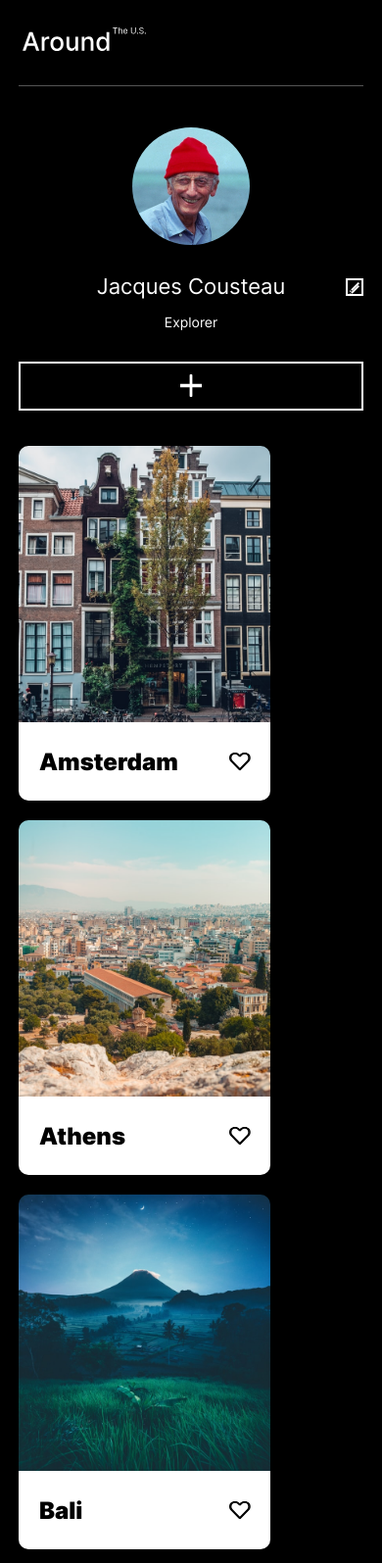
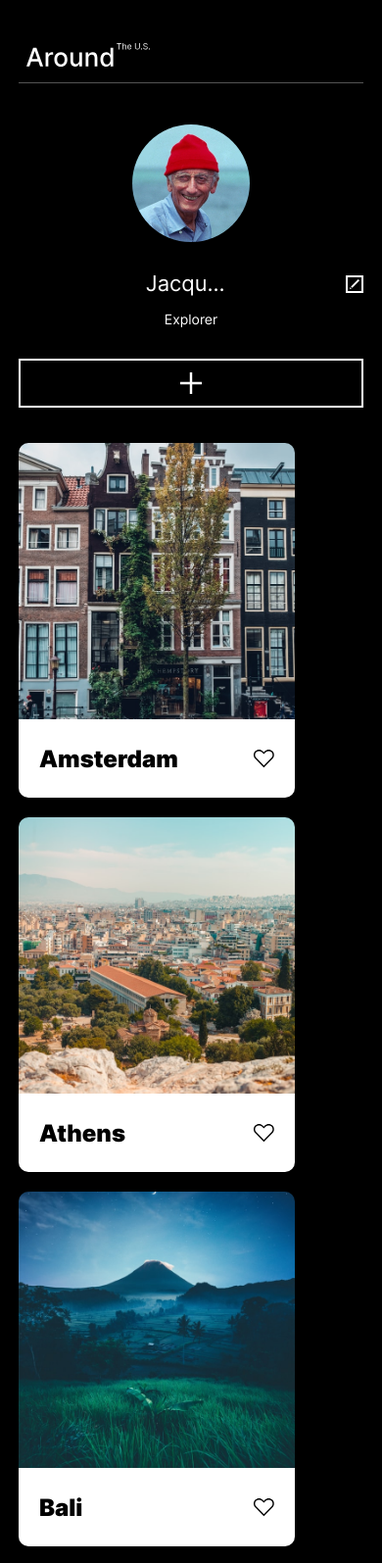
Before and after one commit to William-Schutte/web_project_4, a plain HTML site: page index.html in a window 390 px wide. Shown: the top 1595 px of the page at 98% size. Drawn offline with Linux system fonts and the light colour scheme.

Commit message:
fix: Adjust profile and card element sizing

```diff
--- a/blocks/cards/__container/cards__container.css
+++ b/blocks/cards/__container/cards__container.css
@@ -3,11 +3,11 @@
     padding: 0;
     list-style: none;
     display: grid;
-    grid-template-columns: repeat(3, 1fr);
+    grid-template-columns: repeat(3, 282px);
     gap: 20px 18px;
 }
 
-@media screen and (min-width: 501px) and (max-width: 768px) {
+@media screen and (min-width: 501px) and (max-width: 960px) {
     .cards__container {
         grid-template-columns: repeat(2, 1fr);
     }
@@ -15,6 +15,6 @@
 
 @media screen and (max-width: 500px) {
     .cards__container {
-        grid-template-columns: repeat(1, 1fr);
+        grid-template-columns: repeat(1, minmax(282px, 1fr));
     }
 }
--- a/blocks/header/header.css
+++ b/blocks/header/header.css
@@ -3,10 +3,17 @@
 .header {
     margin: 45px auto 0;
     border-bottom: 1px solid #545454;
+    background-image: url(../../images/header-logo.svg);
+    background-repeat: no-repeat;
+    background-size: 173px;
+    height: 74px;
 }
 
 @media screen and (max-width: 768px) {
     .header {
         margin-top: 28px;
+        height: 56px;
+        background-size: 126px;
+        background-position: 8px;
     }
 }
--- a/blocks/profile/__name/profile__name.css
+++ b/blocks/profile/__name/profile__name.css
@@ -3,19 +3,37 @@
     line-height: 56px;
     font-weight: 500;
     margin: 0 0 16px;
+    max-height: 56px;
+    overflow: hidden;
+    max-width: 380px;
+    white-space: nowrap;
+    text-overflow: ellipsis;
 }
 
 @media screen and (min-width: 601px) and (max-width: 768px) {
     .profile__name {
         font-size: 30px;
         line-height: 56px;
+        max-width: 250px;
     }
 }
 
-@media screen and (max-width: 600px) {
+@media screen and (min-width: 426px) and (max-width: 600px) {
     .profile__name {
         font-size: 22px;
         line-height: 56px;
         margin-bottom: 0;
+        align-self: center;
+        max-width: calc(100% - 60px);
     }
 }
+
+@media screen and (max-width: 425px) {
+    .profile__name {
+        font-size: 22px;
+        line-height: 56px;
+        margin-bottom: 0;
+        align-self: center;
+        max-width: calc(100% - 100px);
+    }
+}
--- a/index.html
+++ b/index.html
@@ -15,22 +15,8 @@
 <!-- Page Content -->
 <body class="page">
 
-    <!-- Popup Edit Form -->
-    <section class="form">
-        <div class="form__container">
-            <h2 class="form__title">Edit profile</h2>
-            <input class="form__name" type="text">
-            <input class="form__occupation" type="text">
-            <button class="form__save-button btn-animate" type="submit">Save</button>
-            <button class="form__exit-button  btn-animate" type="button">
-                <img class="form__exit-icon" src="images/exit-icon.svg" alt="Close form">
-            </button>
-        </div>
-    </section>
-
-    <header class="header">
-        <img class="header__logo" src="./images/header-logo.svg" alt="Header Logo">
-    </header>
+    <!-- Header section, simply contains logo and bottom border -->
+    <header class="header"></header>
 
     <main class="content">
         <!-- Profile section at top of page, contains two buttons for editing profile and cards -->
@@ -40,12 +26,8 @@
                 <h2 class="profile__name">Jacques Cousteau</h2>
                 <p class="profile__occupation">Explorer</p>
             </div>
-            <button class="profile__edit-button btn-animate" type="button">
-                <img class="profile__edit-icon" src="./images/edit-icon.svg">
-            </button>
-            <button class="profile__add-button btn-animate" type="button">
-                <img class="profile__add-icon" src="./images/add-icon.svg">
-            </button>
+            <button class="profile__edit-button btn-animate" type="button"></button>
+            <button class="profile__add-button btn-animate" type="button"></button>
         </section>
 
         <!-- Image cards section, will self-adjust dimensions responsively -->
@@ -55,54 +37,42 @@
                     <img class="card__image" src="./images/place-amsterdam.jpg" alt="">
                     <div class="card__overlay">
                         <h2 class="card__name">Amsterdam</h2>
-                        <button class="card__fav-button">
-                            <img class="card__button-icon" src="./images/heart-icon.svg" alt="Favorite Button">
-                        </button>
+                        <button class="card__fav-button"></button>
                     </div>
                 </li>
                 <li class="card">
                     <img class="card__image" src="./images/place-athens.jpg" alt="">
                     <div class="card__overlay">
                         <h2 class="card__name">Athens</h2>
-                        <button class="card__fav-button">
-                            <img class="card__button-icon" src="./images/heart-icon.svg" alt="Favorite Button">
-                        </button>
+                        <button class="card__fav-button"></button>
                     </div>
                 </li>
                 <li class="card">
                     <img class="card__image" src="./images/place-bali.jpg" alt="">
                     <div class="card__overlay">
                         <h2 class="card__name">Bali</h2>
-                        <button class="card__fav-button">
-                            <img class="card__button-icon" src="./images/heart-icon.svg" alt="Favorite Button">
-                        </button>
+                        <button class="card__fav-button"></button>
                     </div>
                 </li>
                 <li class="card">
                     <img class="card__image" src="./images/place-machu.jpg" alt="">
                     <div class="card__overlay">
                         <h2 class="card__name">Machu Picchu</h2>
-                        <button class="card__fav-button">
-                            <img class="card__button-icon" src="./images/heart-icon.svg" alt="Favorite Button">
-                        </button>
+                        <button class="card__fav-button"></button>
                     </div>
                 </li>
                 <li class="card">
                     <img class="card__image" src="./images/place-sanfrancisco.jpg" alt="">
                     <div class="card__overlay">
                         <h2 class="card__name">San Francisco</h2>
-                        <button class="card__fav-button">
-                            <img class="card__button-icon" src="./images/heart-icon.svg" alt="Favorite Button">
-                        </button>
+                        <button class="card__fav-button"></button>
                     </div>
                 </li>
                 <li class="card">
                     <img class="card__image" src="./images/place-switzerland.jpg" alt="">
                     <div class="card__overlay">
                         <h2 class="card__name">Switzerland</h2>
-                        <button class="card__fav-button">
-                            <img class="card__button-icon" src="./images/heart-icon.svg" alt="Favorite Button">
-                        </button>
+                        <button class="card__fav-button"></button>
                     </div>
                 </li>
             </ul>
@@ -112,6 +82,20 @@
             <p class="footer__copyright">&copy;2020 William Schutte. Around the U.S.</p>
         </footer>
     </main>
+
+    <!-- Popup Edit Form -->
+    <section class="form">
+        <div class="form__container">
+            <h2 class="form__title">Edit profile</h2>
+            <input class="form__name" type="text">
+            <input class="form__occupation" type="text">
+            <button class="form__save-button btn-animate" type="submit">Save</button>
+            <button class="form__exit-button  btn-animate" type="button"></button>
+        </div>
+    </section>
+
+    <!-- Script for popup Form -->
     <script src="./scripts/index.js"></script>
+
 </body>
 </html>
--- a/scripts/index.js
+++ b/scripts/index.js
@@ -2,8 +2,8 @@ const editBtn = document.querySelector('.profile__edit-button');
 const form = document.querySelector('.form');
 const closeBtn = form.querySelector('.form__exit-button');
 const saveBtn = form.querySelector('.form__save-button');
-let formName = form.querySelector(".form__name");
-let formOccupation = form.querySelector(".form__occupation");
+const formName = form.querySelector(".form__name");
+const formOccupation = form.querySelector(".form__occupation");
 
 let profileName = document.querySelector(".profile__name");
 let profileOccupation = document.querySelector(".profile__occupation");
@@ -15,13 +15,11 @@ function openForm() {
     form.classList.toggle('form_opened');
 }
 
-console.log(formName);
 function saveForm(evt) {
     evt.preventDefault();
 
     let nameInput = formName.value;
     let occInput = formOccupation.value;
-    console.log(nameInput);
 
     profileName.textContent = nameInput;
     profileOccupation.textContent = occInput;
```
Also changed, not shown: README.md.
